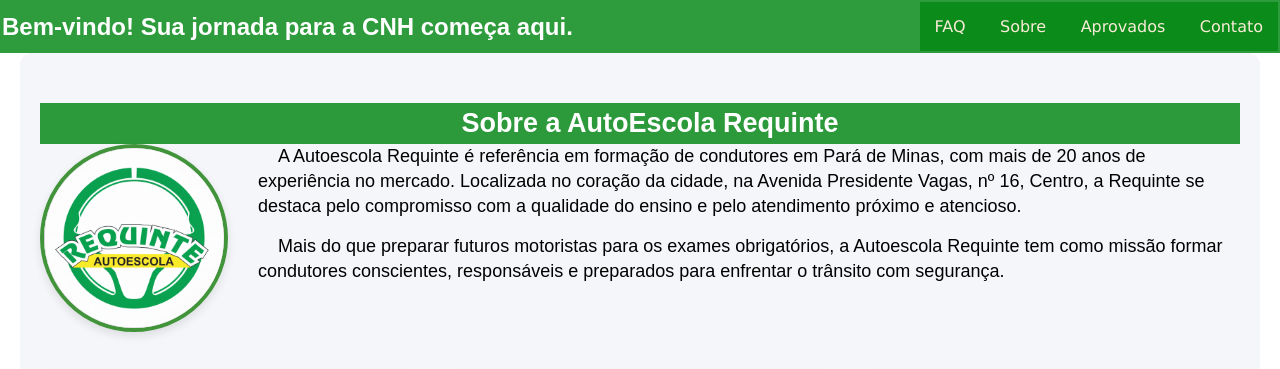
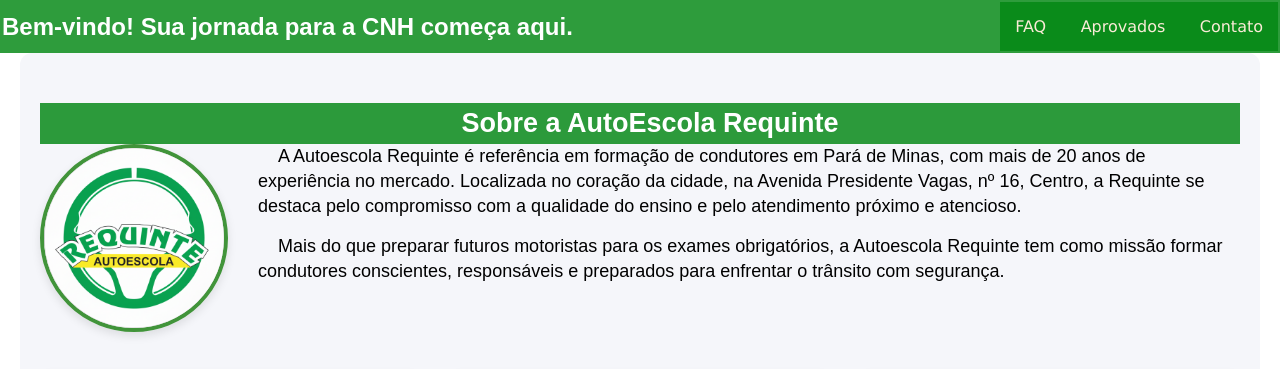
Before and after one commit to vit-ui/Auto-escola, a plain HTML site: page index.html in a window 1280 px wide. Shown: the top 369 px of the page. Drawn offline with Linux system fonts and the light colour scheme.

Commit message:
finalizado

```diff
--- a/index.html
+++ b/index.html
@@ -14,7 +14,7 @@
         <h2>Bem-vindo! Sua jornada para a CNH começa aqui.</h2>
         <ul>
             <li> <a href="./faq.html">FAQ</a></li>
-            <li> <a href="#sobre">Sobre</a></li>
+            <!-- <li> <a href="#sobre">Sobre</a></li> -->
             <li> <a href="./aprovados.html">Aprovados</a></li>
             <li><a href="#contato">Contato</a></li>
         </ul>
```
